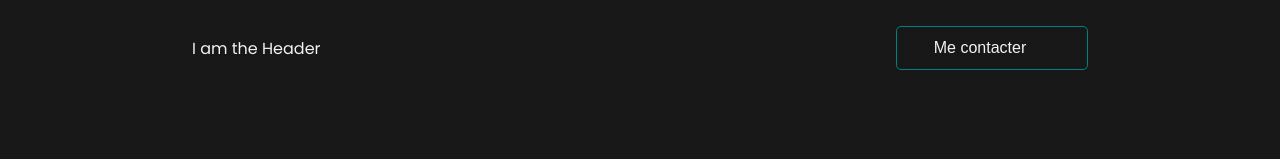
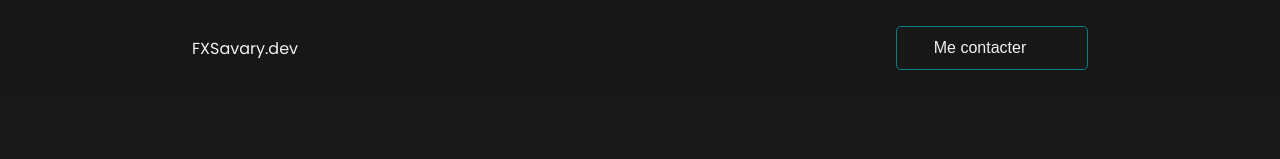
Before and after one commit to Efyx-07/MyPortfolio, a Next.js app: page / in a window 1280 px wide. Shown: the top 159 px of the page. Built offline with nearby package versions, Linux system fonts and the light colour scheme; some icons are missing.

Commit message:
Site name

```diff
--- /dev/null
+++ b/src/app/components/Header/SiteName.scss
@@ -0,0 +1,29 @@
+@import '../../../assets/sass/colors.scss';
+
+.site-name {
+    color: $white;
+    cursor: pointer;
+
+    &:hover {
+      color: $accent2;
+      font-weight: 600;
+      animation: upDown 1.2s infinite;
+    }
+
+    span {
+      font-weight: 400;
+    }
+}
+
+// animation au hover
+@keyframes upDown {
+    0% {
+      transform: translateY(0px);
+    }
+    50% {
+      transform: translateY(-5px);
+    }
+    100% {
+      transform: translateY(0px);
+    }
+}
--- /dev/null
+++ b/src/app/components/Header/SiteName.tsx
@@ -0,0 +1,11 @@
+import { useRouter } from "next/navigation";
+import './SiteName.scss';
+
+export default function SiteName() {
+
+    const router = useRouter();
+
+    return(
+        <p className="site-name" onClick={() => router.push('/')}><span>FX</span>Savary.dev</p>
+    )
+}
--- a/src/app/components/Header/index.tsx
+++ b/src/app/components/Header/index.tsx
@@ -1,6 +1,7 @@
 "use client"
 
 import Button from '../Reusables/Button';
+import SiteName from './SiteName';
 import useContacts from '@/app/services/useContacts';
 import Contact from '@/app/types/contactType';
 import './Header.scss';
@@ -12,7 +13,7 @@ export default function Header() {
     return (
         <header>
             <div className="content">
-                I am the Header
+                <SiteName />
                 <div className="button-container">
                     {contacts.map((contact, index) => (
                         index === 2 &&
```
